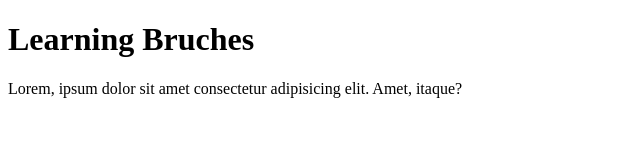
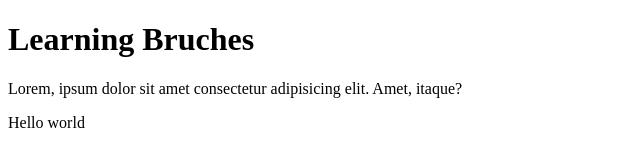
Before and after one commit to Maty1ek/learningBrunches, a plain HTML site: page index.html in a window 1280 px wide. Shown: the full height of the page, 0-640 px from the left. Drawn offline with Linux system fonts and the light colour scheme.

Commit message:
block main added

```diff
--- a/index.html
+++ b/index.html
@@ -8,5 +8,8 @@
 <body>
     <h1>Learning Bruches</h1>
     <p>Lorem, ipsum dolor sit amet consectetur adipisicing elit. Amet, itaque?</p>
+    <div class="main">
+        Hello world
+    </div>
 </body>
 </html>
```
